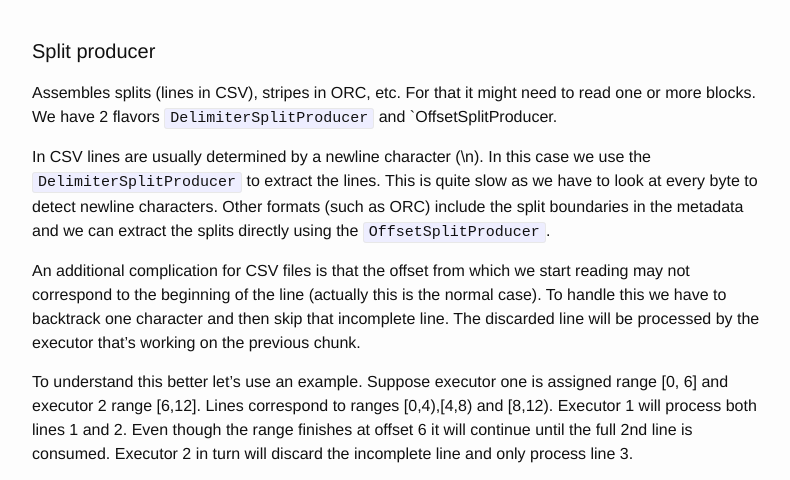
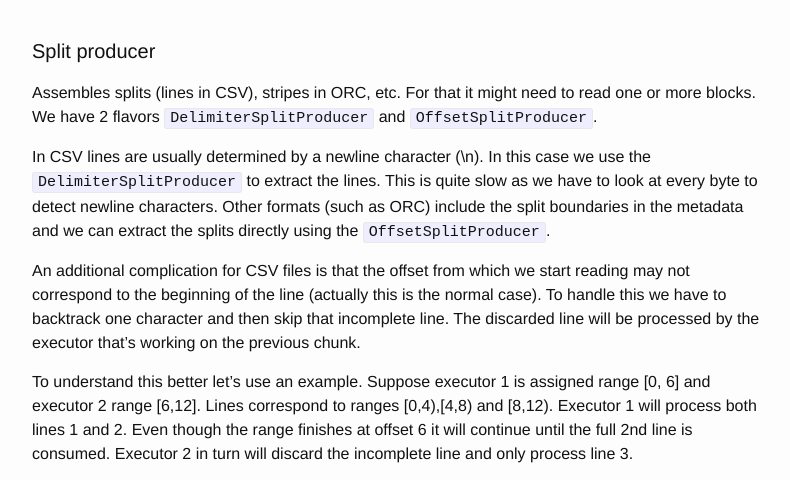
Before and after one commit to jorgemarsal/jekyll-blog, a Jekyll site: the page built from _posts/2015-10-24-introducing-hdfsconnector-for-r.md, in a window 1280 px wide and 900 px high, scrolled down 1956 px. Shown: the part 152-632 px from the top of the window, without its empty margins (238-1028 px from the left). Built offline with Jekyll 4.4.1, drawn with Linux system fonts in a browser that asks for light colours; some of the changed text lies outside the part shown.

Commit message:
Minor fixes.

```diff
--- a/_posts/2015-10-24-introducing-hdfsconnector-for-r.md
+++ b/_posts/2015-10-24-introducing-hdfsconnector-for-r.md
@@ -44,13 +44,13 @@ To get the best performance we have an I/O thread that pre-fetches blocks while
 
 #### Split producer
 Assembles splits (lines in CSV), stripes in ORC, etc. For that it might need to read one or more blocks.
-We have 2 flavors `DelimiterSplitProducer` and `OffsetSplitProducer.
+We have 2 flavors `DelimiterSplitProducer` and `OffsetSplitProducer`.
 
 In CSV lines are usually determined by a newline character (\n). In this case we use the `DelimiterSplitProducer` to extract the lines. This is quite slow as we have to look at every byte to detect newline characters. Other formats (such as ORC) include the split boundaries in the metadata and we can extract the splits directly using the `OffsetSplitProducer`.
 
 An additional complication for CSV files is that the offset from which we start reading may not correspond to the beginning of the line (actually this is the normal case). To handle this we have to backtrack one character and then skip that incomplete line. The discarded line will be processed by the executor that's working on the previous chunk.
 
-To understand this better let's use an example. Suppose executor one is assigned range [0, 6] and executor 2  range [6,12]. Lines correspond to ranges [0,4),[4,8) and [8,12). Executor 1 will process both lines 1 and 2. Even though the range finishes at offset 6 it will continue until the full 2nd line is consumed. Executor 2 in turn will discard the incomplete line and only process line 3.
+To understand this better let's use an example. Suppose executor 1 is assigned range [0, 6] and executor 2  range [6,12]. Lines correspond to ranges [0,4),[4,8) and [8,12). Executor 1 will process both lines 1 and 2. Even though the range finishes at offset 6 it will continue until the full 2nd line is consumed. Executor 2 in turn will discard the incomplete line and only process line 3.
 
 ![CSV line splitting](/blog/assets/hdfsconnector/csv_lines.png)
 
```
Also changed, not shown: other parts of _posts/2015-10-24-introducing-hdfsconnector-for-r.md (+1 -1 lines).
